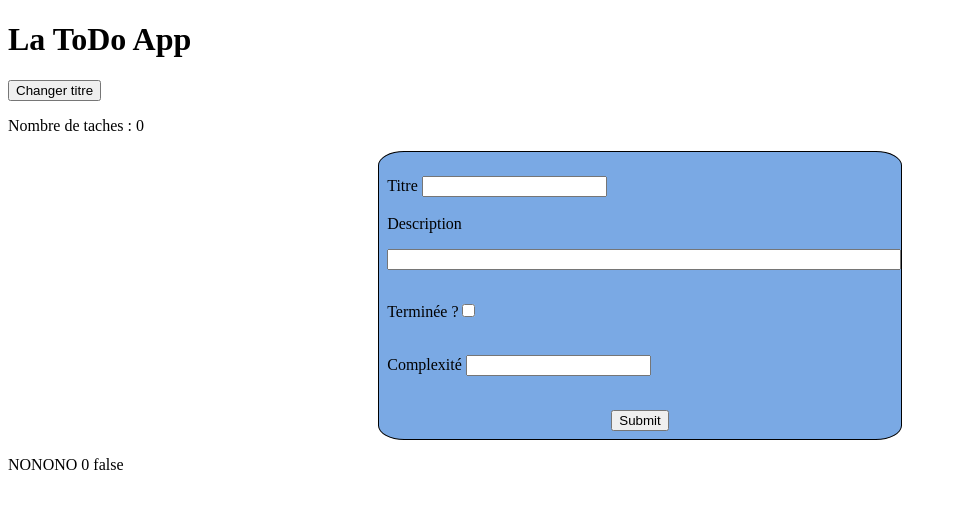
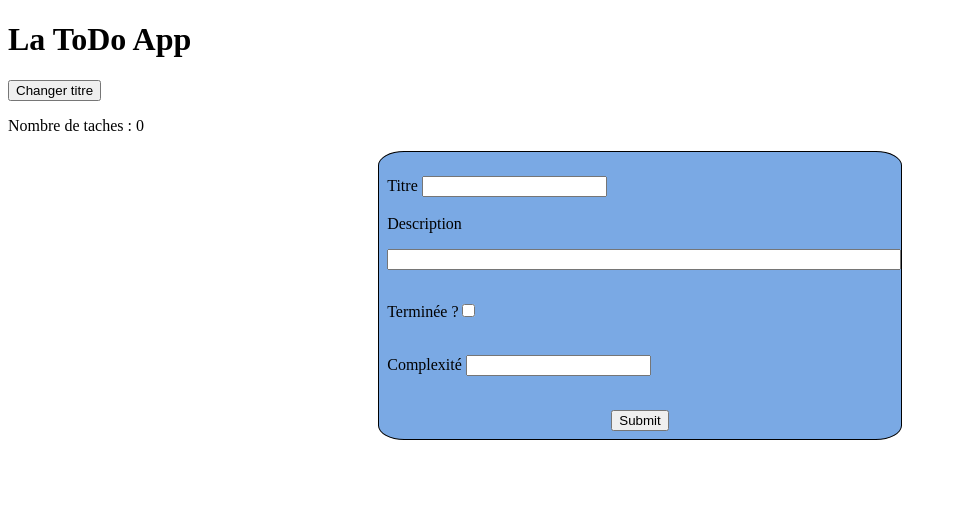
Before and after one commit to Aloha909/Test-Svelte-1, a SvelteKit app in the folder app1/: page / in a window 1280 px wide. Shown: the top 508 px of the page, without its empty margins (0-957 px from the left). Built offline with nearby package versions, Linux system fonts and the light colour scheme.

Commit message:
:pencil2: faute de frappe

```diff
--- a/app1/src/routes/+page.svelte
+++ b/app1/src/routes/+page.svelte
@@ -83,6 +83,4 @@
 
 {#if nb_tasks>0}
     <Task onMarkDone={markTaskDone} id={tasks[tasks.length - 1].id} name={tasks[tasks.length - 1].name} description={tasks[tasks.length - 1].description} finished={tasks[tasks.length - 1].finished} complexity={tasks[tasks.length - 1].complexity} />
-{:else}
-    <p>NONONO {nb_tasks} {nb_tasks>0}</p>
 {/if}
```
